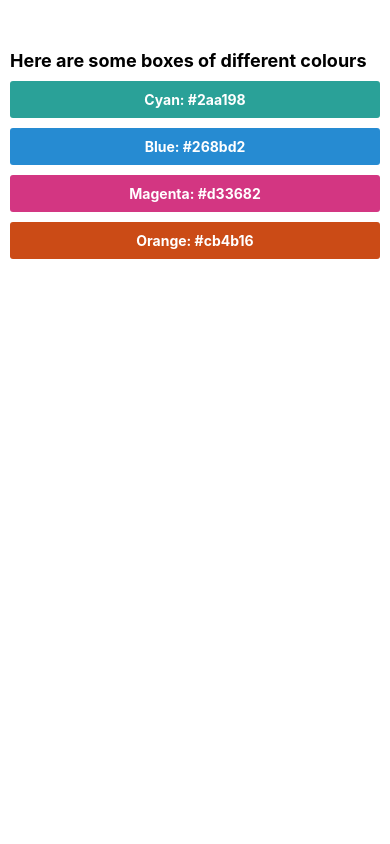
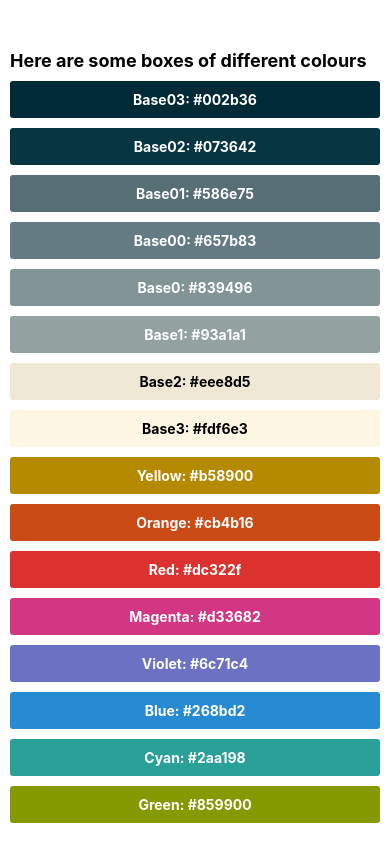
Before and after one commit to nickelead/feast, a React Native app: screen / in a window 390 px wide. Built offline with nearby package versions, Linux system fonts and the light colour scheme.

Commit message:
feat(app): Add FlatList

```diff
--- a/src/App.js
+++ b/src/App.js
@@ -1,19 +1,33 @@
 import React from 'react';
-import { View, Text, SafeAreaView, StyleSheet } from 'react-native';
-import ColorBox from './components/ColorBox';
+import { FlatList, Text, SafeAreaView, StyleSheet } from 'react-native';
+import { ColorBox } from './components';
+import { COLORS } from './constants';
 
 const App = () => {
   return (
     <SafeAreaView>
-      <View style={styles.top}>
-        <Text style={styles.heading}>
-          Here are some boxes of different colours
-        </Text>
-        <ColorBox text={'Cyan'} color={'#2aa198'} />
-        <ColorBox text={'Blue'} color={'#268bd2'} />
-        <ColorBox text={'Magenta'} color={'#d33682'} />
-        <ColorBox text={'Orange'} color={'#cb4b16'} />
-      </View>
+      <FlatList
+        style={styles.top}
+        data={COLORS}
+        keyExtractor={({ hexCode }) => hexCode}
+        renderItem={({ item }) => (
+          <ColorBox colorName={item.colorName} hexCode={item.hexCode} />
+        )}
+        ListHeaderComponent={
+          <Text style={styles.heading}>
+            Here are some boxes of different colours
+          </Text>
+        }
+      />
+      {/*<ScrollView style={styles.top}>*/}
+      {/*  <Text style={styles.heading}>*/}
+      {/*    Here are some boxes of different colours*/}
+      {/*  </Text>*/}
+      {/*  <ColorBox colorName={'Cyan'} hexCode={'#2aa198'} />*/}
+      {/*  <ColorBox colorName={'Blue'} hexCode={'#268bd2'} />*/}
+      {/*  <ColorBox colorName={'Magenta'} hexCode={'#d33682'} />*/}
+      {/*  <ColorBox colorName={'Orange'} hexCode={'#cb4b16'} />*/}
+      {/*</ScrollView>*/}
     </SafeAreaView>
   );
 };
@@ -27,6 +41,7 @@
   top: {
     paddingTop: 50,
     paddingHorizontal: 10,
+    paddingBottom: 10,
   },
 });
 
--- a/src/components/ColorBox.js
+++ b/src/components/ColorBox.js
@@ -1,11 +1,19 @@
 import React from 'react';
 import { Text, View, StyleSheet } from 'react-native';
 
-const ColorBox = ({ text, color }) => {
+export const ColorBox = ({ colorName, hexCode }) => {
+  const boxColor = { backgroundColor: hexCode };
+  const textStyle = {
+    color:
+      parseInt(hexCode.replace('#', ''), 16) > 0xffffff / 1.1
+        ? 'black'
+        : 'white',
+  };
+
   return (
-    <View style={[styles.container, { backgroundColor: color }]}>
-      <Text style={styles.text}>
-        {text}: {color}
+    <View style={[styles.container, boxColor]}>
+      <Text style={[styles.text, textStyle]}>
+        {colorName}: {hexCode}
       </Text>
     </View>
   );
@@ -25,4 +33,3 @@
     color: 'white',
   },
 });
-export default ColorBox;
--- /dev/null
+++ b/src/components/index.js
@@ -0,0 +1 @@
+export * from './ColorBox';
--- /dev/null
+++ b/src/constants/colors.js
@@ -0,0 +1,18 @@
+export const COLORS = [
+  { colorName: 'Base03', hexCode: '#002b36' },
+  { colorName: 'Base02', hexCode: '#073642' },
+  { colorName: 'Base01', hexCode: '#586e75' },
+  { colorName: 'Base00', hexCode: '#657b83' },
+  { colorName: 'Base0', hexCode: '#839496' },
+  { colorName: 'Base1', hexCode: '#93a1a1' },
+  { colorName: 'Base2', hexCode: '#eee8d5' },
+  { colorName: 'Base3', hexCode: '#fdf6e3' },
+  { colorName: 'Yellow', hexCode: '#b58900' },
+  { colorName: 'Orange', hexCode: '#cb4b16' },
+  { colorName: 'Red', hexCode: '#dc322f' },
+  { colorName: 'Magenta', hexCode: '#d33682' },
+  { colorName: 'Violet', hexCode: '#6c71c4' },
+  { colorName: 'Blue', hexCode: '#268bd2' },
+  { colorName: 'Cyan', hexCode: '#2aa198' },
+  { colorName: 'Green', hexCode: '#859900' },
+];
--- /dev/null
+++ b/src/constants/index.js
@@ -0,0 +1 @@
+export * from './colors';
```
